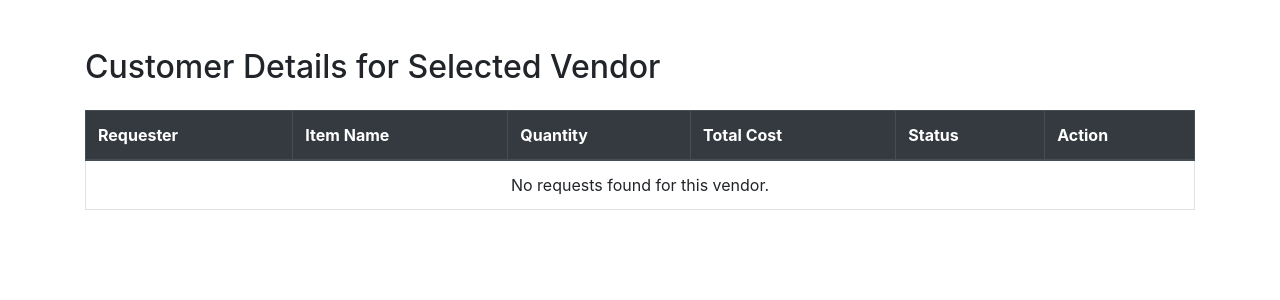
After one commit to nihala45/Inventory-Procurement-System, a Django app: page /vendor/1/customers/ in a window 1280 px wide. The commit adds this page. Shown: the top 300 px of the page. Run offline with Django 5.2, Linux system fonts and the light colour scheme; data comes from the database, SQL or seed files in the repository; some libraries are stand-ins or nearby versions.

Commit message:
customer details

```diff
--- /dev/null
+++ b/core/templates/customer_details.html
@@ -0,0 +1,52 @@
+<!DOCTYPE html>
+<html>
+<head>
+    <title>Customer Details</title>
+    <link rel="stylesheet" href="https://stackpath.bootstrapcdn.com/bootstrap/4.5.2/css/bootstrap.min.css">
+</head>
+<body>
+<div class="container mt-5">
+    <h2 class="mb-4">Customer Details for Selected Vendor</h2>
+
+    <table class="table table-bordered">
+        <thead class="thead-dark">
+            <tr>
+                <th>Requester</th>
+                <th>Item Name</th>
+                <th>Quantity</th>
+                <th>Total Cost</th>
+                <th>Status</th>
+                <th>Action</th>
+            </tr>
+        </thead>
+        <tbody>
+            {% for r in requesters %}
+                <tr>
+                    <td>{{ r.requester }}</td>
+                    <td>{{ r.get_equipment_name }}</td>
+                    <td>{{ r.quantity }}</td>
+                    <td>${{ r.total_cost|floatformat:2 }}</td>
+                    <td>{{ r.status }}</td>
+                    <td>
+                        <form action="{% url 'update_request_status' r.id %}" method="post">
+                            {% csrf_token %}
+                            <select name="status" class="form-control mb-2" required>
+                                <option value="">--Select--</option>
+                                <option value="Fulfilled">Fulfilled</option>
+                                <option value="Rejected">Rejected</option>
+                            </select>
+                            <button type="submit" class="btn btn-sm btn-primary">Update</button>
+                        </form>
+                    </td>
+                </tr>
+            {% empty %}
+                <tr>
+                    <td colspan="6" class="text-center">No requests found for this vendor.</td>
+                </tr>
+            {% endfor %}
+        </tbody>
+    </table>
+
+</div>
+</body>
+</html>
--- a/core/templates/pdf_template.html
+++ b/core/templates/pdf_template.html
@@ -31,6 +31,8 @@
 <body>
 
 <div class="header">
+    <td>{{ request.vendor.name}}</td>
+
     <h1>Purchase Order (PO)</h1>
     <p>PO Number: {{ request.id }}</p>
     <p>Requester: {{ request.requester }}</p>
@@ -48,7 +50,7 @@
         </thead>
         <tbody>
             <tr>
-                <td>{{ request.item_name }}</td>
+                <td>{{ request.get_equipment_name }}</td>
                 <td>{{ request.category }}</td>
                 <td>{{ request.quantity }}</td>
                 <td>${{ request.total_cost|floatformat:2 }}</td>
--- a/core/urls.py
+++ b/core/urls.py
@@ -14,4 +14,8 @@ urlpatterns = [
 
 
     path('reject_request/<int:request_id>/', views.reject_request, name='reject_request'),
+    path('vendor_view/', views.vendor_view, name='vendor_view'),
+    path('vendor/<int:v_id>/customers/', views.customer_details, name='customer_details'),
+    path('update_request_status/<int:r_id>/', views.update_request_status, name='update_request_status'),
+
 ]
--- a/core/views.py
+++ b/core/views.py
@@ -1,5 +1,5 @@
 from django.shortcuts import render, redirect, get_object_or_404
-from .models import ITEquipmentDetails, OfficeSupplyDetails, Department, ProcurementRequest, PurchaseOrder
+from .models import ITEquipmentDetails, OfficeSupplyDetails, Department, ProcurementRequest, PurchaseOrder, Vendor
 from django.http import JsonResponse
 from django.http import Http404
 
@@ -7,6 +7,7 @@ from django.http import HttpResponse
 from django.template.loader import render_to_string
 from xhtml2pdf import pisa
 from .models import PurchaseOrder
+from django.utils import timezone
 
 
 def home(request):
@@ -134,6 +135,7 @@ def update_status(request, request_id):
 
 
 def finance_dashboard(request):
+    vendors = Vendor.objects.all()
 
     procurement_requests = ProcurementRequest.objects.filter(
         status__in=[
@@ -144,7 +146,8 @@ def finance_dashboard(request):
     )
     print(procurement_requests, 'hiiiiiiiiiiiiiiiiiiiiiiiiiiiiiiii')
     return render(request, 'finance_dashboard.html', {
-        'requests': procurement_requests
+        'requests': procurement_requests,
+        'vendors': vendors
     })
 
 
@@ -161,36 +164,68 @@ def finance_dashboard(request):
 
 
 
+
+
+from .models import ProcurementRequest, Vendor, PurchaseOrder
+from django.utils import timezone
+from django.http import HttpResponse
+from xhtml2pdf import pisa
+
 def approve_request(request, request_id):
-    print('sssssssssssssssssssssssssss')
     procurement_request = get_object_or_404(ProcurementRequest, id=request_id)
 
+    # If the form is submitted
+    if request.method == 'POST':
+        vendor_id = request.POST.get('vendor_id')
+        vendor = get_object_or_404(Vendor, id=vendor_id)
 
-    print('heeeeeeeeeeeeeeeeeeeeeeeeeellllllllllllll')
-    procurement_request.status = 'Approved by Finance'
-    procurement_request.save()
+        procurement_request.status = 'Approved by Finance'
+        # procurement_request.vendor = vendor
+        procurement_request.save()
+
+        po_number = f"PO-{procurement_request.id}-{vendor.id}"
+        total_cost = procurement_request.total_cost
 
 
+        purchase_order = PurchaseOrder.objects.create(
+            request=procurement_request,
+            vendor=vendor,
+            po_number=po_number,
+            total_cost=total_cost,
+            issued_at=timezone.now(),
+            fulfilled_at=None
+        )
+
+
+        context = {
+            'request': procurement_request,
+            'purchase_order': purchase_order,
+            'vendor': vendor,
+            'total_cost': total_cost,
+        }
+
+
+        html = render_to_string('pdf_template.html', context)
+
+
+        response = HttpResponse(content_type='application/pdf')
+        response['Content-Disposition'] = f'attachment; filename="PO_{purchase_order.po_number}.pdf"'
+
+
+        pisa_status = pisa.CreatePDF(html, dest=response)
+
+        if pisa_status.err:
+            return HttpResponse('Error generating PDF', status=500)
+
+        return response
+
+
+    vendors = Vendor.objects.all()
     context = {
         'request': procurement_request,
-        'total_cost': procurement_request.total_cost,
+        'vendors': vendors,
     }
-    html = render_to_string('pdf_template.html', context)
-
-
-    response = HttpResponse(content_type='application/pdf')
-    response['Content-Disposition'] = f'attachment; filename="PO_{procurement_request.id}.pdf"'
-
-
-    pisa_status = pisa.CreatePDF(html, dest=response)
-
-
-    if pisa_status.err:
-        return HttpResponse('Error generating PDF', status=500)
-
-    return response
-
-
+    return render(request, 'approve_request.html', context)
 
 
 def reject_request(request):
@@ -202,3 +237,33 @@ def reject_request(request):
 
         req.save()
     return redirect('finance_dashboard')
+
+
+
+def vendor_view(request):
+    vendor = Vendor.objects.all()
+    context = {
+        'vendor': vendor
+    }
+    return render(request, 'vendor_view.html', context)
+
+def customer_details(request, v_id):
+    requester = ProcurementRequest.objects.filter(vendor_id=v_id)
+
+    context = {
+        'requesters': requester
+    }
+
+    return render(request, 'customer_details.html', context)
+
+
+def update_request_status(request, r_id):
+    if request.method == 'POST':
+        purchase = get_object_or_404(ProcurementRequest, id=r_id)
+        new_status = request.POST.get('status')
+
+        if new_status in ['Fulfilled', 'Rejected']:
+            purchase.status = new_status
+            purchase.save()
+
+    return redirect('finance_dashboard')
```
Also changed, not shown: core/models.py (+1 -19 lines), core/templates/finance_dashboard.html (+44 -20 lines), core/templates/vendor_view.html (added, +37 -0 lines), core/migrations/0013_remove_purchaseorder_status.py (added), core/migrations/0014_procurementrequest_vendor.py (added), core/migrations/0015_remove_procurementrequest_vendor.py (added), core/migrations/0016_procurementrequest_vendor.py (added), db.sqlite3.
